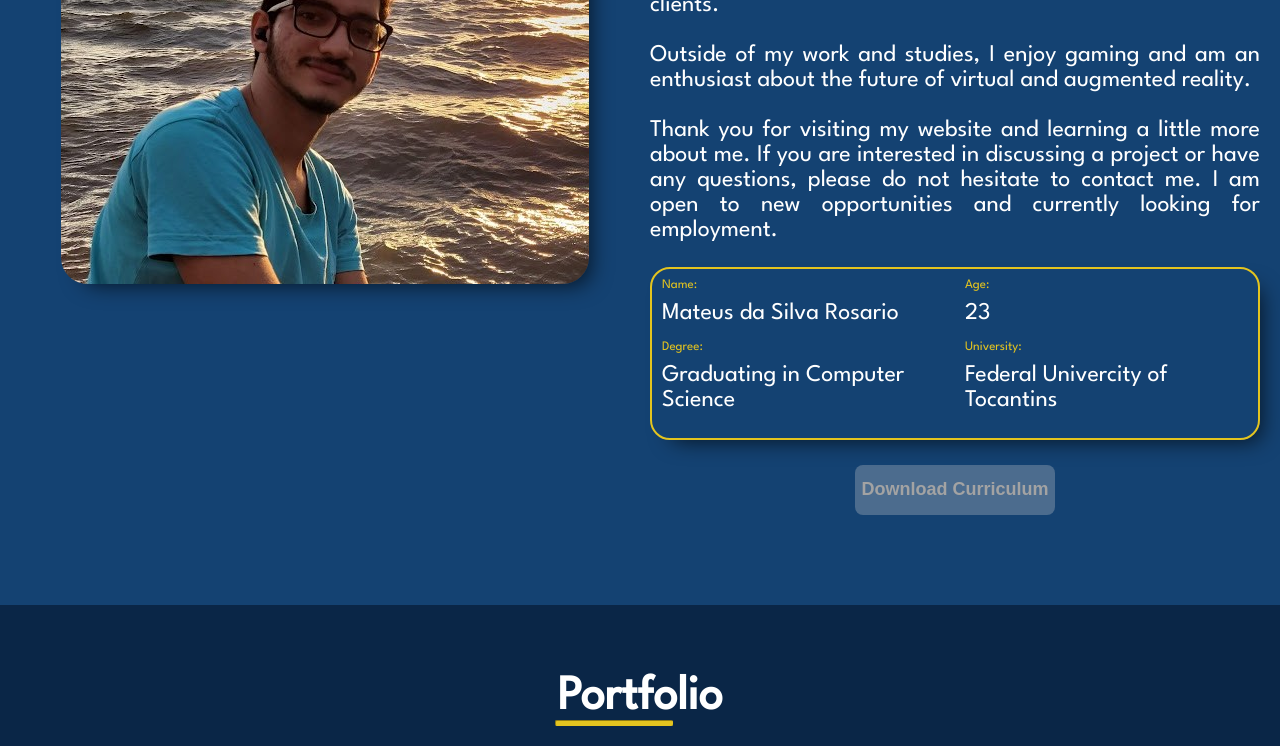
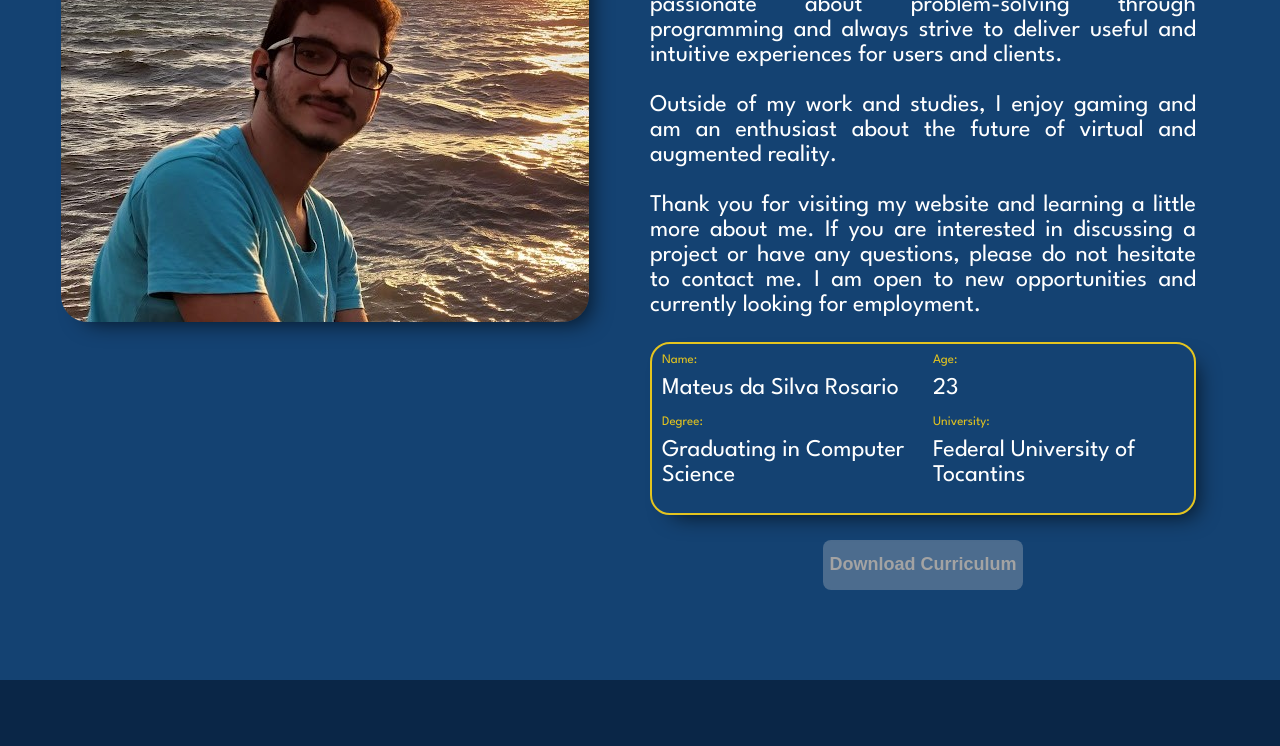
Before and after one commit to MateusRosario/portfolio, a React (Create React App) app: page / in a window 1280 px wide. Shown: the part 1374-2120 px from the top of the page. Built offline with nearby package versions, Linux system fonts and the light colour scheme; the HTML template or start-up script is replaced by a standard one.

Commit message:
added margin to about section

```diff
--- a/src/AppData.js
+++ b/src/AppData.js
@@ -45,7 +45,7 @@ class AppData {
 
                 //Projects
                 'source-code': 'Código Fonte',
-                'deployed': 'Disponibilizado',
+                'deployed': 'Públicado',
             },
             'en': {
                 // Headers
@@ -67,7 +67,7 @@ class AppData {
                 'about-degree-l': 'Degree',
                 'about-degree': 'Graduating in Computer Science',
                 'about-uni-l': 'University',
-                'about-uni': 'Federal Univercity of Tocantins',
+                'about-uni': 'Federal University of Tocantins',
                 'about-action-download': 'Download Curriculum',
                 'about-me': 'Hello! My name is Mateus Rosario and I am a passionate professional ' +
                         'about development and programming, as well as a Computer Science student. ' +
--- a/src/components/layouts/about/About.css
+++ b/src/components/layouts/about/About.css
@@ -34,6 +34,7 @@
     height: 100%;
     display: flex;
     flex-direction: column;
+    margin-right: 5vw;
 }
 
 .desc-inside-box{
@@ -87,4 +88,8 @@
         display: grid;
         grid-template-columns: 1fr;
     }
+
+    .desc-box{
+    margin-right: auto;
+    }
 }
```
